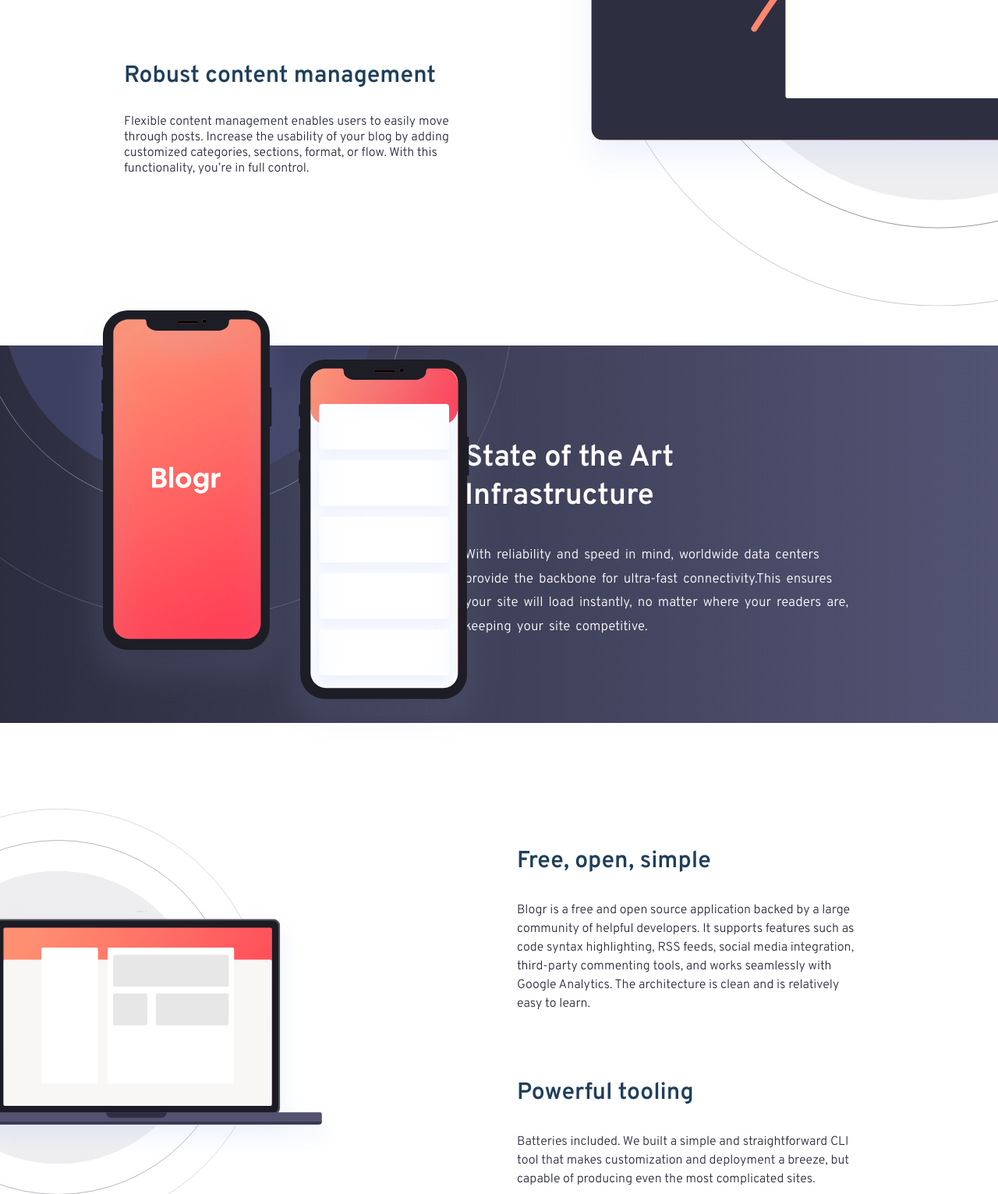
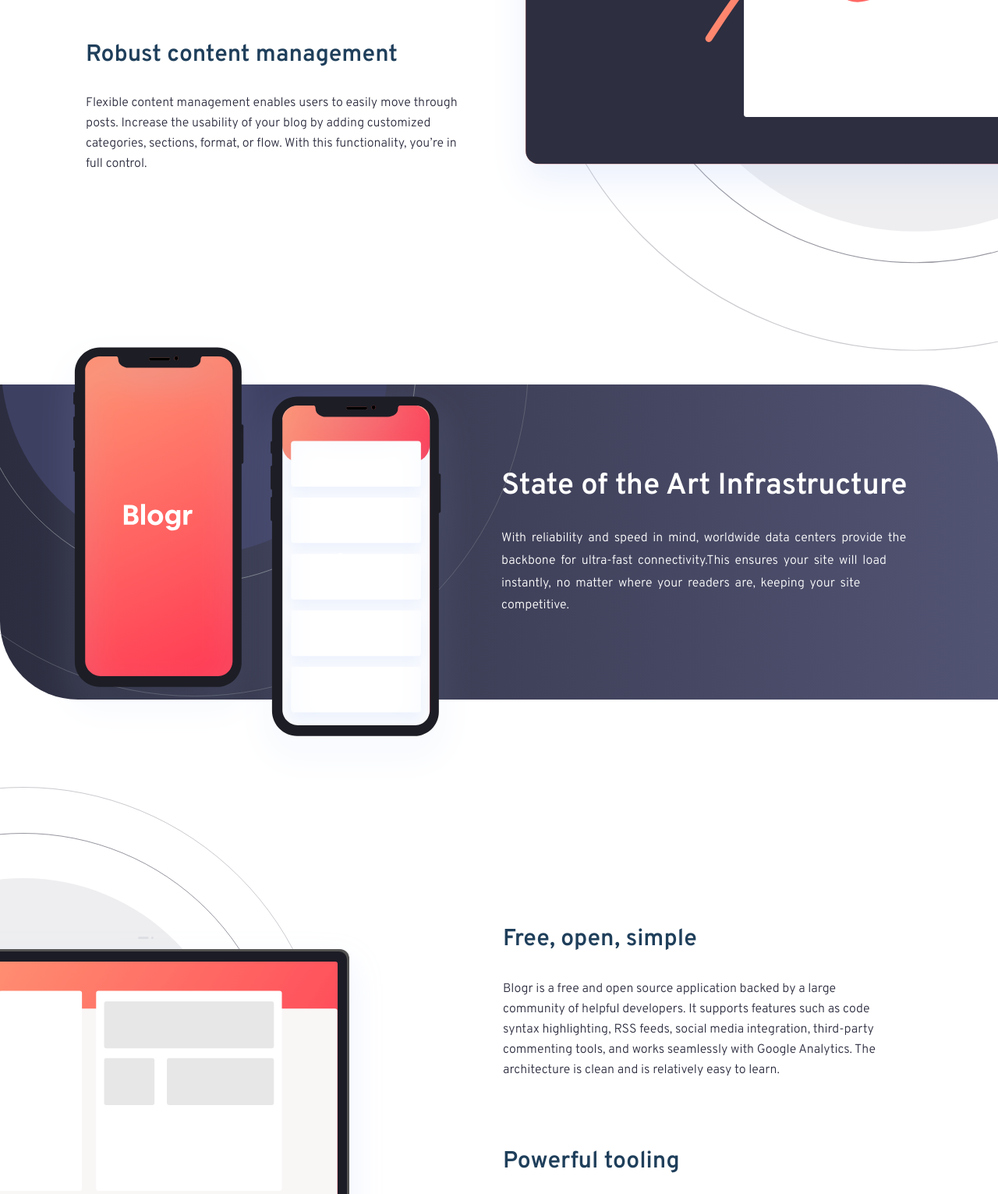
Before and after one commit to Divyajyoti1801/Major-FrontEnd-Project, a website: page index.html in a window 1280 px wide. Shown: the part 1269-2800 px from the top of the page at 78% size. Drawn offline with Linux system fonts and the light colour scheme.

Commit message:
Desktop design and tweaking done and now responsive design

```diff
--- a/index.html
+++ b/index.html
@@ -85,7 +85,10 @@
     </div>
   </section>
   <section class="information">
-    <img src="./images/illustration-laptop-desktop.svg" alt="Desktop Illustration" class="information__image">
+    <div class="information__image">
+      <img src="./images/illustration-laptop-desktop.svg" alt="Desktop Illustration" class="information__image--img">
+    </div>
+
     <div class="information__content">
       <div class="information__content-1">
         <h3 class="information__content-1--heading">
--- a/sass/_footer.scss
+++ b/sass/_footer.scss
@@ -4,6 +4,7 @@
     display: grid;
     grid-template-columns: repeat(4,1fr);
     grid-row: 100%;
+    border-top-right-radius: 100px;
     // &__header{
 
     // }
--- a/sass/_header.scss
+++ b/sass/_header.scss
@@ -5,6 +5,7 @@
     background-repeat: none;
     padding: 6.3rem 15.7rem 15.3rem  15.7rem;
     height: auto;
+    border-bottom-left-radius: 100px;
 
 
     &__navigation{
@@ -79,14 +80,19 @@
     &__hero{
         display: flex;
         flex-direction: column;
+        justify-content: center;
+        text-align: center;
         align-items: center;
         margin-top: 15rem;
         &--heading{
+            width: 100%;
             font-size: 4.8rem;
             font-family: $font-family-Overpass;
             color:$color-white;
         }
         &--content{
+            width: 100%;
+            text-align: center;
             padding-top: 2.4rem;
             font-size: $font-reg;
             font-weight: $font-weight-md;
@@ -95,8 +101,9 @@
         }
         &--cta{
             display: flex;
+            justify-content: center;
             align-items: center;
-            justify-content: center;
+            width: 100%;
             padding-top:4.8rem;
             &--btn-1{
                 font-family: $font-family-Ubuntu;
--- a/sass/_information.scss
+++ b/sass/_information.scss
@@ -1,12 +1,20 @@
 .information{
-    display: flex;
-    background-color:$color-white;
+    display: grid;
+    grid-template-columns: 52rem 51rem;
+    grid-template-rows: 78.6rem;
+    background-color: $color-white;
+    padding-right: 17.6rem;
+    padding-left: 17.6rem;
+    padding-bottom: 12rem;
+    padding-top: 11.2rem;
+    justify-content: center;
     z-index: 3;
-    padding: 11rem 17.5rem 12rem 0;
     &__image{
-        display: inline-block;
-        width: 60%;
-        transform: translateX(-29%);
+        position: relative;
+       &--img{
+        position: absolute;
+        transform: translate(-50%);
+       }
     }
 
     &__content{
@@ -26,11 +34,11 @@
                 font-family: $font-family-Overpass;
                 font-weight: $font-weight-md;
                 color:$color-very-dark-gray-blue;
-                line-height: 2.4rem;
+                line-height: 2.6rem;
             }
         }
         &-2{
-            margin-top: 8.4rem;
+            margin-top: 8.6rem;
             &--heading{
                 font-size: 3rem;
                 font-family: $font-family-Overpass;
@@ -43,7 +51,7 @@
                 font-family: $font-family-Overpass;
                 font-weight: $font-weight-md;
                 color:$color-very-dark-gray-blue;
-                line-height: 2.4rem;
+                line-height: 2.6rem;
             }
         }
     }
--- a/sass/_introduction.scss
+++ b/sass/_introduction.scss
@@ -2,10 +2,15 @@
     z-index: 3;
     background-color: $color-white;
     display: grid;
-    grid-template-columns: 46% min-content;
-    grid-template-rows: min-content;
-    margin-top: 15.4rem;
+    grid-template-columns: 50rem 52rem;
+    grid-template-rows: min-content 88.2rem;
+    padding-top: 15.6rem;
+    padding-left: 16rem;
+    padding-right: 16rem;
+    padding-bottom: 5.4rem;
     overflow-x: hidden;
+    justify-content: center;
+    column-gap: 4rem;
     &__header{
         grid-column: 1/3;
         display: flex;
@@ -16,7 +21,6 @@
             font-size: 4.2rem;
             color:$color-very-dark-blue;
             font-weight: $font-weight-xl;
-            padding-right: 10rem;
         }
     }
 
@@ -25,7 +29,7 @@
         display: flex;
         flex-direction: column;
         justify-content: center;
-        padding-left: 15.9rem;
+        align-items: flex-start;
         &-1{
             &--heading{
                 color:$color-very-dark-blue;
@@ -36,7 +40,7 @@
             &--content{
                 margin-top: 3rem;
                 font-size: $font-reg;
-                line-height: 2rem;
+                line-height: 2.6rem;
                 font-weight: 400;
                 color:$color-very-dark-gray-blue;
             }
@@ -52,14 +56,19 @@
             &--content{
                 margin-top: 3rem;
                 font-size: $font-reg;
-                line-height: 2rem;
+                line-height: 2.6rem;
                 font-weight: 400;
                 color:$color-very-dark-gray-blue;
             }
         }
     }
     &__image{
-        transform: translate(14%,-5%);
+        position: relative;
+        &--img{
+            position:absolute;
+            width: 200%;
+            transform: translate(-2%,-10%);
+        }
     }
 
 
--- a/sass/_mobile.scss
+++ b/sass/_mobile.scss
@@ -1,16 +1,22 @@
 .mobile{
     background-image:linear-gradient(to right,rgba($color-very-dark-gray-blue,1),rgba($color-dark-desaturated-blue,0.9));
     display: grid;
-    grid-template-columns: repeat(2,1fr);
+    grid-template-columns: 55.6rem 55rem;
     grid-template-rows: 100%;
-    padding: 12rem 17.8rem 10.8rem 9rem;
+    padding-left: 17.6rem;
+    padding-right: 17.6rem;
+    padding-top: 10.6rem;
+    padding-bottom: 10.6rem;
+    justify-content: center;
     position: relative;
+    border-bottom-left-radius: 100px;
+    border-top-right-radius: 100px;
 
     &__bg-img{
         position: absolute;
-        top:-100%;
-        left: -13.5%;
-        width: 65%;
+        top:-114%;
+        left: -14%;
+        width: 67%;
         z-index: 1;
     }
 
@@ -19,11 +25,12 @@
         position: relative;
         &--img{
             position: absolute;
-            transform: translateY(-32%);
+            transform: translate(-6%,-30%);
         }
         z-index: 4;
     }
     &__content{
+
         &--heading{
             font-size: 3.8rem;
             color: $color-white;
@@ -31,8 +38,8 @@
             font-family: $font-family-Overpass;
         }
         &--content{
-            margin-top: 3.6rem;
-            font-size: 1.7rem;
+            margin-top: 2.8rem;
+            font-size: $font-reg;
             line-height: 1.8;
             word-spacing: 0.3rem;
             font-weight: $font-weight-md;
```
Also changed, not shown: css/main.css, 1 other file.
